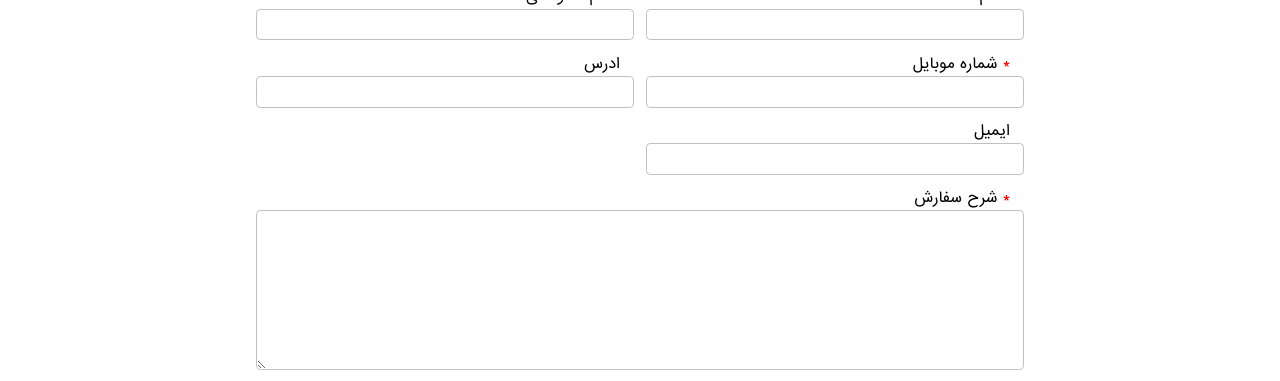
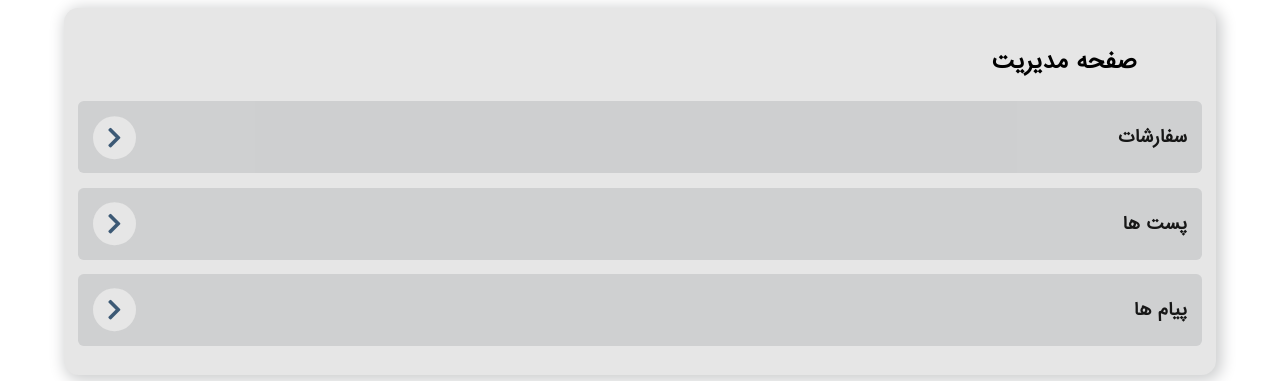
Before and after one commit to Capture-0/Aramisshimi, a PHP site: page / in a window 1280 px wide. Shown: the part 166-547 px from the top of the page. Run offline with PHP 8.4, Linux system fonts and the light colour scheme; data comes from the database, SQL or seed files in the repository; both versions use the stored data as it was after the commit; style sheets or scripts are compiled from the project's sources; some libraries are stand-ins or nearby versions.

Commit message:
manage page created

```diff
--- a/index.php
+++ b/index.php
@@ -2,7 +2,7 @@
 require("my/cnf.php");
 // CREATE TABLE _page (id INTEGER PRIMARY KEY AUTOINCREMENT NOT NULL,name varchar(50) NOT NULL,title varchar(70) NOT NULL,description varchar(160) NOT NULL,keywords varchar(100) NOT NULL,styles varchar(100) NOT NULL);
 
-$page_name = "order"; // url in later versions
+$page_name = "manage"; // url in later versions
 $_PAGE = cnf_page_data($page_name);
 ?>
 <!DOCTYPE html>
--- /dev/null
+++ b/my/code/ht/styles/manage.css
@@ -0,0 +1,164 @@
+.btn {
+  -webkit-transition: opacity 100ms ease-out, -webkit-transform 100ms ease-out;
+  transition: opacity 100ms ease-out, -webkit-transform 100ms ease-out;
+  transition: transform 100ms ease-out, opacity 100ms ease-out;
+  transition: transform 100ms ease-out, opacity 100ms ease-out, -webkit-transform 100ms ease-out;
+  border-radius: 0.1em;
+  opacity: 0.9;
+  cursor: pointer;
+  -webkit-user-select: none;
+     -moz-user-select: none;
+      -ms-user-select: none;
+          user-select: none;
+}
+
+.btn:hover {
+  -webkit-transform: scale(1.05);
+          transform: scale(1.05);
+  opacity: 1;
+}
+
+.btn:active {
+  opacity: 0.8;
+}
+
+#manage > .container {
+  -webkit-box-shadow: 0.2em 0.2em 1em 0.2em #cdcecf;
+          box-shadow: 0.2em 0.2em 1em 0.2em #cdcecf;
+  background-color: #e6e6e6;
+  border-radius: 1em;
+  padding: 1em;
+}
+
+#manage > .container > h2 {
+  margin: 1em 3em;
+}
+
+#manage > .container > .listBtn {
+  width: 100%;
+  margin: auto;
+  margin: 1em 0;
+}
+
+#manage > .container > .listBtn > div:first-child {
+  z-index: 2;
+  cursor: pointer;
+  padding: 1em;
+  border-radius: 0.4em;
+  background-color: #cdcecf;
+  display: -webkit-box;
+  display: -ms-flexbox;
+  display: flex;
+  -webkit-box-pack: justify;
+      -ms-flex-pack: justify;
+          justify-content: space-between;
+  -webkit-box-align: center;
+      -ms-flex-align: center;
+          align-items: center;
+}
+
+#manage > .container > .listBtn > div:first-child:hover {
+  -webkit-transform: scale(1.01);
+          transform: scale(1.01);
+}
+
+#manage > .container > .listBtn > div:first-child > div {
+  border-radius: 50%;
+  background-color: #e6e6e6;
+  width: 3em;
+  height: 3em;
+  display: -webkit-box;
+  display: -ms-flexbox;
+  display: flex;
+  -webkit-box-pack: center;
+      -ms-flex-pack: center;
+          justify-content: center;
+  -webkit-box-align: center;
+      -ms-flex-align: center;
+          align-items: center;
+  -webkit-transition: -webkit-transform 0.6s;
+  transition: -webkit-transform 0.6s;
+  transition: transform 0.6s;
+  transition: transform 0.6s, -webkit-transform 0.6s;
+  -webkit-transform: rotate(-90deg);
+          transform: rotate(-90deg);
+}
+
+#manage > .container > .listBtn > div:first-child > div > i {
+  color: #2a4a69;
+}
+
+#manage > .container > .listBtn > div:last-child {
+  z-index: 1;
+  display: -webkit-box;
+  display: -ms-flexbox;
+  display: flex;
+  -webkit-box-orient: vertical;
+  -webkit-box-direction: normal;
+      -ms-flex-direction: column;
+          flex-direction: column;
+  max-height: 0;
+  max-width: 100%;
+  overflow: auto;
+  background-color: #f3f2f2;
+  -webkit-transition: max-height 0.6s;
+  transition: max-height 0.6s;
+}
+
+#manage > .container > .listBtn > div:last-child > .row {
+  width: -webkit-fit-content;
+  width: -moz-fit-content;
+  width: fit-content;
+  display: -ms-grid;
+  display: grid;
+  gap: 0.2em;
+}
+
+#manage > .container > .listBtn > div:last-child > .row:nth-child(2n) > div {
+  background-color: #d0d0d0;
+}
+
+#manage > .container > .listBtn > div:last-child > .row > div {
+  padding: 0.4em;
+  display: -webkit-box;
+  display: -ms-flexbox;
+  display: flex;
+  -webkit-box-align: center;
+      -ms-flex-align: center;
+          align-items: center;
+  text-overflow: ellipsis;
+  white-space: nowrap;
+  overflow: hidden;
+  background-color: #e6e6e6;
+}
+
+#manage > .container > .listBtn:nth-child(2) > div:last-child > .row {
+  -ms-grid-rows: auto;
+  -ms-grid-columns: 10em 10em 20em 40em 3em 3em;
+      grid-template: auto / 10em 10em 20em 40em 3em 3em;
+}
+
+#manage > .container > .listBtn:nth-child(3) > div:last-child > .row {
+  -ms-grid-rows: auto;
+  -ms-grid-columns: 15em 20em 30em 20em 8em 8em 5em 3em 3em;
+      grid-template: auto / 15em 20em 30em 20em 8em 8em 5em 3em 3em;
+}
+
+#manage > .container > .listBtn:nth-child(4) > div:last-child > .row {
+  -ms-grid-rows: auto;
+  -ms-grid-columns: 10em 15em 20em 30em 5em 4em 3em 3em;
+      grid-template: auto / 10em 15em 20em 30em 5em 4em 3em 3em;
+}
+
+@media (max-width: 600px) {
+  /* 600px > screen-width */
+}
+
+@media (min-width: 600px) and (max-width: 1200px) {
+  /* 600px < screen-width < 1200 */
+}
+
+@media (min-width: 1200px) {
+  /* 1200 < screen-width */
+}
+/*# sourceMappingURL=manage.css.map */
--- /dev/null
+++ b/my/code/ht/styles/manage.scss
@@ -0,0 +1,93 @@
+@import "utility";
+#manage {
+    &>.container {
+        box-shadow: $shadow;
+        background-color: $clr-light-2;
+        border-radius: 1em;
+        padding: 1em;
+        &>h2 {
+            margin: 1em 3em;
+        }
+        &>.listBtn {
+            width: 100%;
+            margin: auto;
+            margin: 1em 0;
+            &>div:first-child {
+                z-index: 2;
+                cursor: pointer;
+                padding: 1em;
+                border-radius: 0.4em;
+                background-color: $clr-light-1;
+                display: flex;
+                justify-content: space-between;
+                align-items: center;
+                &:hover {
+                    transform: scale(1.01);
+                }
+                &>div {
+                    border-radius: 50%;
+                    background-color: $clr-light-2;
+                    width: 3em;
+                    height: 3em;
+                    display: flex;
+                    justify-content: center;
+                    align-items: center;
+                    transition: transform 0.6s;
+                    transform: rotate(-90deg);
+                    &>i {
+                        color: $clr-dark-1;
+                    }
+                }
+            }
+            &>div:last-child {
+                z-index: 1;
+                display: flex;
+                flex-direction: column;
+                max-height: 0;
+                max-width: 100%;
+                overflow: auto;
+                background-color: $clr-light-3;
+                transition: max-height 0.6s;
+                &>.row {
+                    width: fit-content;
+                    display: grid;
+                    gap: 0.2em;
+                    &:nth-child(2n)>div {
+                        background-color: #d0d0d0;
+                    }
+                    &>div {
+                        padding: 0.4em;
+                        display: flex;
+                        align-items: center;
+                        text-overflow: ellipsis;
+                        white-space: nowrap;
+                        overflow: hidden;
+                        background-color: $clr-light-2;
+                    }
+                }
+            }
+            // sepecifics
+            &:nth-child(2)>div:last-child>.row{
+                grid-template: auto / 10em 10em 20em 40em 3em 3em;
+            }
+            &:nth-child(3)>div:last-child>.row{
+                grid-template: auto / 15em 20em 30em 20em 8em 8em 5em 3em 3em;
+            }
+            &:nth-child(4)>div:last-child>.row{
+                grid-template: auto / 10em 15em 20em 30em 5em 4em 3em 3em;
+            }
+        }
+    }
+}
+
+@media (max-width:600px) {
+    /* 600px > screen-width */
+}
+
+@media (min-width:600px) and (max-width:1200px) {
+    /* 600px < screen-width < 1200 */
+}
+
+@media (min-width:1200px) {
+    /* 1200 < screen-width */
+}
--- a/my/code/ht/templates/intro.php
+++ b/my/code/ht/templates/intro.php
@@ -15,8 +15,8 @@ $layout_title = "salam";
             <nav>
                 <ul>
                     <a href=""><li><i class="fas fa-home"></i> خانه</li></a>
+                    <a href=""><li><i class="fas fa-sign-in-alt"></i> ورود</li></a>
                     <a href=""><li><i class="fas fa-truck"></i> سفارش</li></a>
-                    <a href=""><li><i class="fas fa-sign-in-alt"></i> ورود</li></a>
                     <a href=""><li class="active-page"><i class="fas fa-file-alt"></i> پست ها</li></a>
                     <a href=""><li><i class="far fa-question-circle"></i> پشتیبانی</li></a>
                 </ul>
--- a/my/code/ht/templates/manage.php
+++ b/my/code/ht/templates/manage.php
@@ -0,0 +1,86 @@
+<?php
+$_PAGE = array(
+    "title" => "modiriyat", // 70 chars limit
+    "description" => "modiriyate website", // 160 chars limit
+    "keywords" => "manage,aramis,shimi", // less than 10 phrases recommended
+    "name" => explode(".", basename(__FILE__))[0],
+    "styles" => "form,manage"
+);
+cnf_page_create($_PAGE);
+?>
+<main>
+    <section id="manage">
+        <div class="container">
+            <h2>صفحه مدیریت</h2>
+            <div class="listBtn">
+                <div class="btn">
+                    <h3>سفارشات</h3>
+                    <div><i class="fas fa-chevron-down"></i></div>
+                </div>
+                <div>
+                    <div class="row">
+                        <div>نام</div>
+                        <div>شماره</div>
+                        <div>ادرس</div>
+                        <div>توضیحات</div>
+                        <div><i class="fas fa-trash"></i></div>
+                        <div><i class="fas fa-pen"></i></div>
+                    </div>
+                </div>
+            </div>
+            <div class="listBtn">
+                <div class="btn">
+                    <h3>پست ها</h3>
+                    <div><i class="fas fa-chevron-down"></i></div>
+                </div>
+                <div>
+                    <div class="row">
+                        <div>عکس</div>
+                        <div>موضوع</div>
+                        <div>محتوا</div>
+                        <div>برچسب ها</div>
+                        <div>بازدید/نظر ها</div>
+                        <div>دسته بندی</div>
+                        <div>تاریخ</div>
+                        <div><i class="fas fa-trash"></i></div>
+                        <div><i class="fas fa-pen"></i></div>
+                    </div>
+                </div>
+            </div>
+            <div class="listBtn">
+                <div class="btn">
+                    <h3>پیام ها</h3>
+                    <div><i class="fas fa-chevron-down"></i></div>
+                </div>
+                <div>
+                    <div class="row">
+                        <div>نام</div>
+                        <div>ارتباط</div>
+                        <div>موضوع</div>
+                        <div>توضیحات</div>
+                        <div>تاریخ</div>
+                        <div>پیوست</div>
+                        <div><i class="fas fa-trash"></i></div>
+                        <div><i class="fas fa-pen"></i></div>
+                    </div>
+                </div>
+            </div>
+        </div>
+    </section>
+</main>
+<script>
+    document.querySelectorAll(".listBtn>.btn").forEach(el => {
+        el.addEventListener("click", (e) => {
+            e.stopPropagation();
+            var btn = e.target;
+            while (!btn.classList.contains("listBtn")) btn = btn.parentNode;
+            if (parseInt(btn.lastElementChild.getBoundingClientRect().height) == 0) {
+                btn.querySelector("div.btn>div").style.transform = "rotate(0deg)";
+                btn.lastElementChild.style.maxHeight = "50vh";
+            } else {
+                btn.querySelector("div.btn>div").style.transform = "rotate(-90deg)";
+                btn.lastElementChild.style.maxHeight = 0;
+            }
+        });
+    });
+</script>
--- a/my/code/ht/templates/order.php
+++ b/my/code/ht/templates/order.php
@@ -9,7 +9,7 @@ $_PAGE = array(
 cnf_page_create($_PAGE);
 ?>
 <main>
-    <div class="container" style="max-width: 780px;">
+    <section class="container" style="max-width: 780px;">
         <form method="POST">
             <div>
 
@@ -38,7 +38,7 @@ cnf_page_create($_PAGE);
             </div>
             <button style="grid-column: 1 / -1;" type="submit" name="submit">ثبت</button>
         </form>
-    </div>
+    </section>
     <script src="my/code/plugin/ckeditor/ckeditor.js"></script>
     <script src="my/code/plugin/ckeditor/ckfinder.js"></script>
     <script>
```
Also changed, not shown: my/admin.db, 6 other files.
